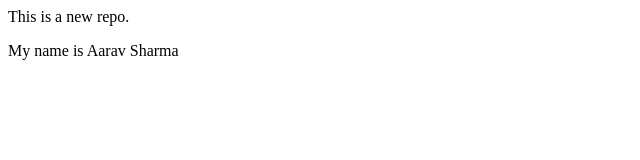
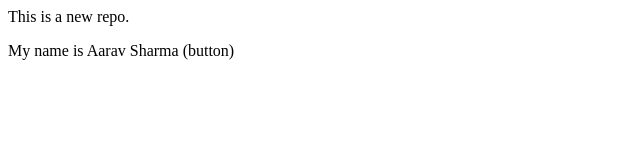
Before and after one commit to AaravBot/LocalRepo, a plain HTML site: page index.html in a window 1280 px wide. Shown: the full height of the page, 0-640 px from the left. Drawn offline with Linux system fonts and the light colour scheme.

Commit message:
Add button

```diff
--- a/index.html
+++ b/index.html
@@ -1,2 +1,2 @@
 <p>This is a new repo.</p>
-<p>My name is Aarav Sharma</p>
+<p>My name is Aarav Sharma (button)</p>
```
